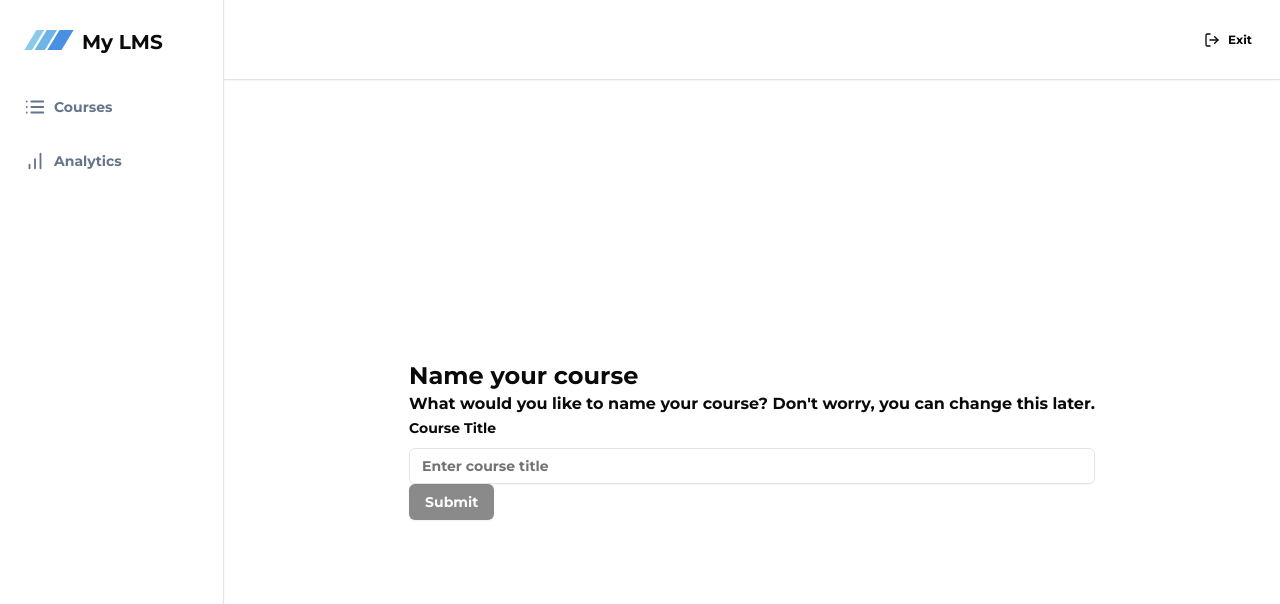
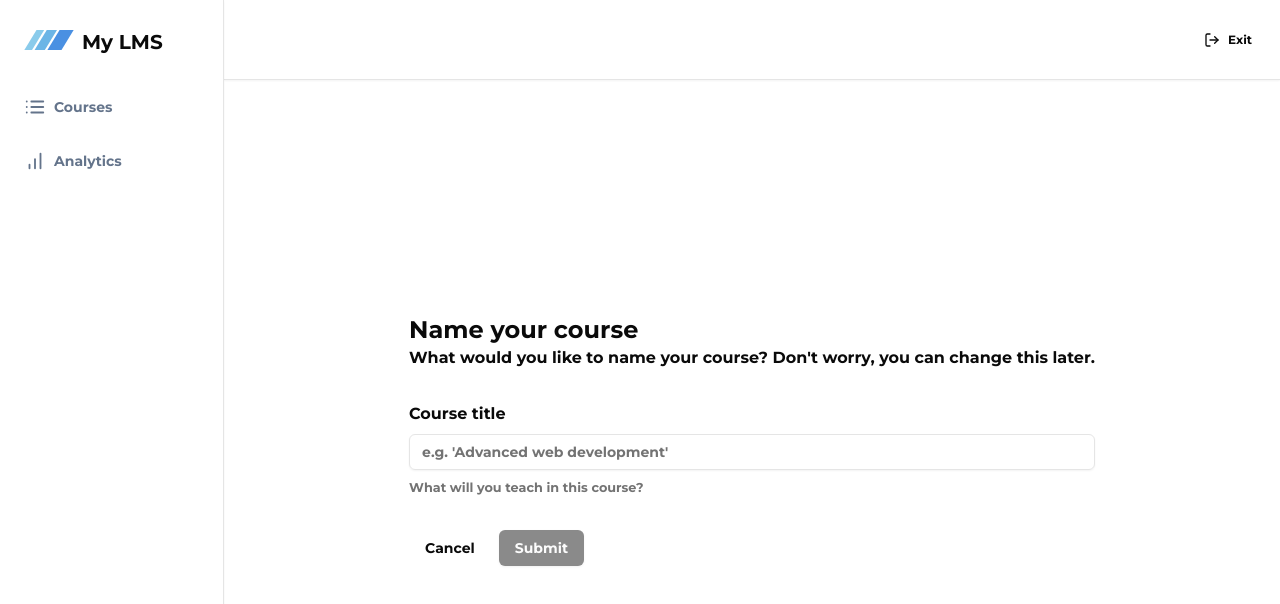
Before and after one commit to Adiflickzzz/LMS, a Next.js app: page /teacher/create in a window 1280 px wide. Shown: the top 604 px of the page. Built offline with nearby package versions, Linux system fonts and the light colour scheme.

Commit message:
Course creataion ui

```diff
--- a/app/(dashboard)/(routes)/teacher/create/page.tsx
+++ b/app/(dashboard)/(routes)/teacher/create/page.tsx
@@ -1,7 +1,9 @@
+"use client";
 import { z } from "zod";
 import {
   Form,
   FormControl,
+  FormDescription,
   FormField,
   FormItem,
   FormLabel,
@@ -11,6 +13,10 @@
 import { Input } from "@/components/ui/input";
 import { useForm } from "react-hook-form";
 import { zodResolver } from "@hookform/resolvers/zod";
+import Link from "next/link";
+import axios from "axios";
+import { useRouter } from "next/navigation";
+import toast from "react-hot-toast";
 
 const formSchema = z.object({
   title: z.string().min(1, {
@@ -19,6 +25,7 @@
 });
 
 const CreatePage = () => {
+  const router = useRouter();
   const form = useForm<z.infer<typeof formSchema>>({
     resolver: zodResolver(formSchema),
     defaultValues: {
@@ -28,8 +35,13 @@
 
   const { isSubmitting, isValid } = form.formState;
 
-  const onSubmit = (values: z.infer<typeof formSchema>) => {
-    console.log(values);
+  const onSubmit = async (values: z.infer<typeof formSchema>) => {
+    try {
+      const response = await axios.post("api/course", values);
+      router.push(`teacher/courses/${response.data.id}`);
+    } catch {
+      toast.error("Something went wrong!")
+    }
   };
 
   return (
@@ -41,23 +53,40 @@
           change this later.
         </p>
         <Form {...form}>
-          <form onSubmit={form.handleSubmit(onSubmit)}>
+          <form
+            onSubmit={form.handleSubmit(onSubmit)}
+            className="space-y-8 mt-8"
+          >
             <FormField
               name="title"
               control={form.control}
               render={({ field }) => (
                 <FormItem>
-                  <FormLabel>Course Title</FormLabel>
+                  <FormLabel className="text-md">Course title</FormLabel>
                   <FormControl>
-                    <Input placeholder="Enter course title" {...field} />
+                    <Input
+                      disabled={isSubmitting}
+                      placeholder="e.g. 'Advanced web development'"
+                      {...field}
+                    />
                   </FormControl>
+                  <FormDescription>
+                    What will you teach in this course?
+                  </FormDescription>
                   <FormMessage />
                 </FormItem>
               )}
             />
-            <Button type="submit" disabled={isSubmitting || !isValid}>
-              Submit
-            </Button>
+            <div className="flex items-center gap-x-2">
+              <Link href="/">
+                <Button type="button" variant="ghost">
+                  Cancel
+                </Button>
+              </Link>
+              <Button type="submit" disabled={isSubmitting || !isValid}>
+                Submit
+              </Button>
+            </div>
           </form>
         </Form>
       </div>
--- a/app/layout.tsx
+++ b/app/layout.tsx
@@ -3,6 +3,7 @@
 import "./globals.css";
 import { Montserrat } from "next/font/google";
 import { ClerkProvider } from "@clerk/nextjs";
+import { ToastProvider } from "@/components/providers/toaster-provider";
 const montserrat = Montserrat({ weight: ["700"], subsets: ["latin"] });
 
 export const metadata: Metadata = {
@@ -19,6 +20,7 @@
     <ClerkProvider>
       <html lang="en">
         <body className={`${montserrat.className} antialiased`}>
+          <ToastProvider />
           {children}
         </body>
       </html>
--- /dev/null
+++ b/components/providers/toaster-provider.tsx
@@ -0,0 +1,5 @@
+"use client";
+import { Toaster } from "react-hot-toast";
+export const ToastProvider = () => {
+  return <Toaster />;
+};
--- a/package.json
+++ b/package.json
@@ -23,6 +23,7 @@
     "react": "^18",
     "react-dom": "^18",
     "react-hook-form": "^7.53.0",
+    "react-hot-toast": "^2.4.1",
     "tailwind-merge": "^2.5.3",
     "tailwindcss-animate": "^1.0.7",
     "zod": "^3.23.8"
```
Also changed, not shown: 1 other file (tests, documents, lock files or other folders).
